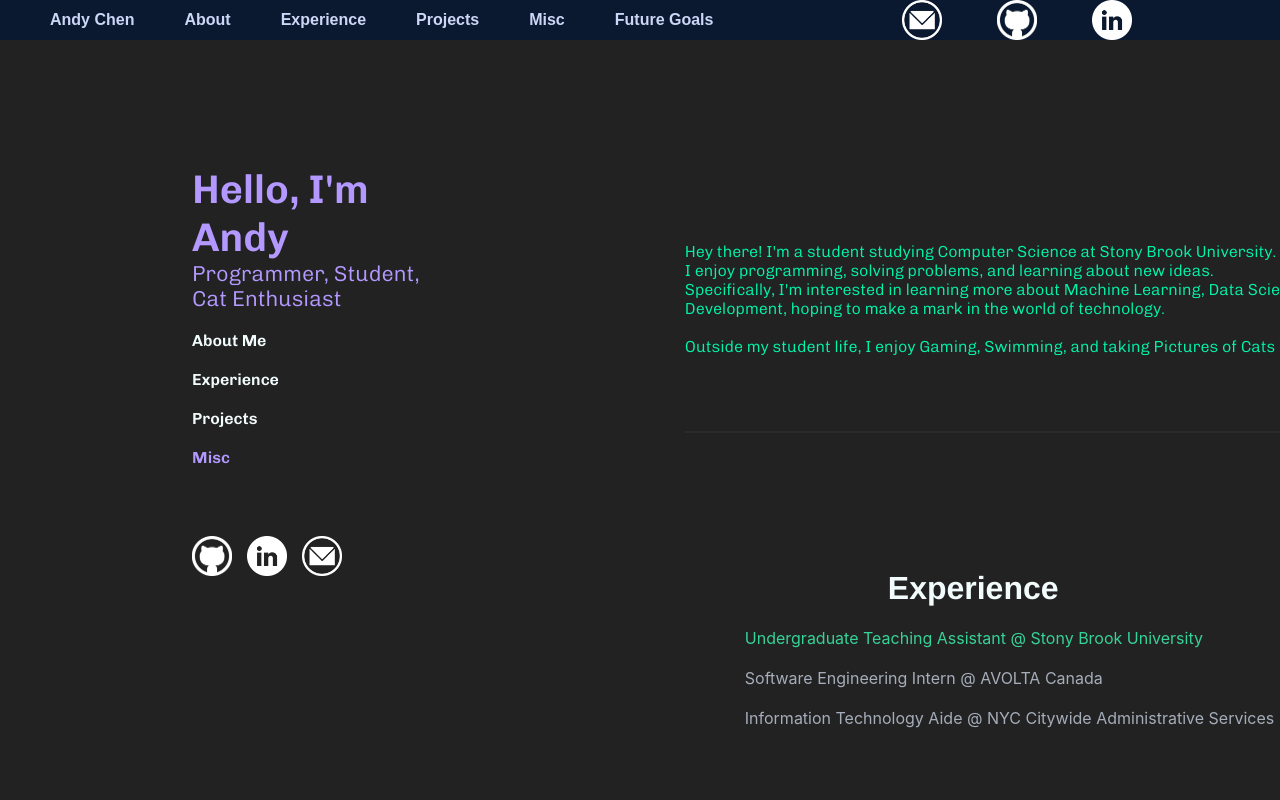
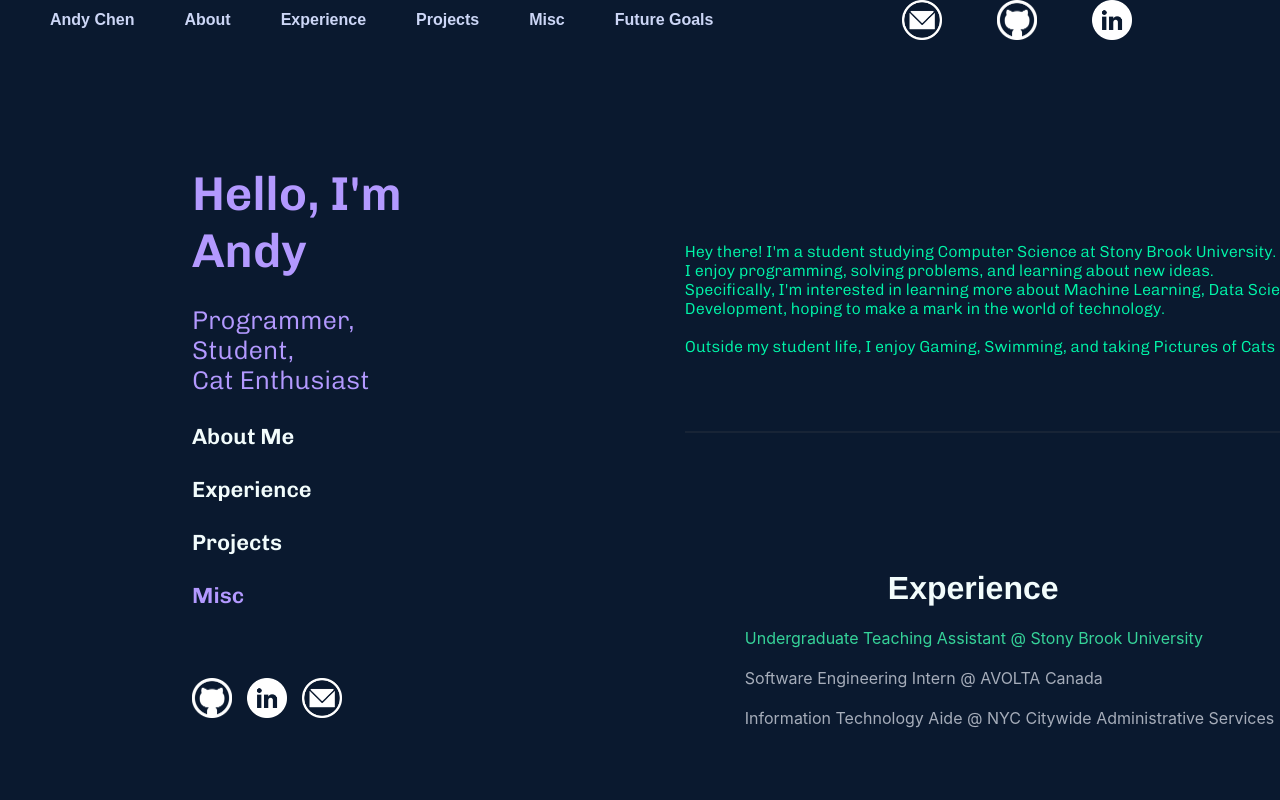
Before and after one commit to Douhwe/portfolio, a React (Create React App) app: page / in a window 1280 px wide. Shown: the top 800 px of the page. Built offline with nearby package versions, Linux system fonts and the light colour scheme.

Commit message:
improved sidebar menu

```diff
--- a/src/App.js
+++ b/src/App.js
@@ -5,7 +5,6 @@ import  {
     BrowserRouter as Router,
     Routes,
     Route,
-    Link
 } from "react-router-dom";
 
 function App() {
--- a/src/components/Portfolio.css
+++ b/src/components/Portfolio.css
@@ -3,7 +3,7 @@
     flex-direction: row;
     justify-content: space-evenly;
     color: black;
-    background-color: #222222;
+    background-color: var(--navy);
 
     padding: 0 15%;
   }
@@ -25,28 +25,6 @@
     src: url('../assets/fonts/Chivo-Light.ttf') format('truetype');
     font-weight: 600;
 }
-
-
-
-  .text {
-    margin: 0;
-    padding: 0;
-  }
-
-  .header {
-    color: #B399FF;
-    margin-top: 125px;
-  }
-
-  #intro {
-    font-family: 'Chivo-SemiBold';
-    font-size: 2.5em;
-  }
-
-  #pitch {
-    font-family: 'Chivo-Light';
-    font-size: 1.35em;
-  }
 
   .built-by {
     font-family: 'Chivo-Light';
--- a/src/components/Sidebar.css
+++ b/src/components/Sidebar.css
@@ -13,6 +13,31 @@
     color: #B399FF;
     margin-right: 20px; /* Adjust to control the extent of extension */
 }
+
+.header {
+    color: #B399FF;
+    margin-top: 125px;
+    font-size: 19px
+  }
+
+  #intro {
+    font-family: 'Chivo-SemiBold';
+    font-size: 2.5em;
+  }
+
+  #pitch {
+    font-family: 'Chivo-Light';
+    font-size: 1.35em;
+  }
+
+  .text {
+    margin-bottom: 5px;
+    padding: 0;
+  }
+
+  .menu {
+    font-size: 22px;
+  }
 
 @font-face {
     font-family: 'Chivo-SemiBold';
```
